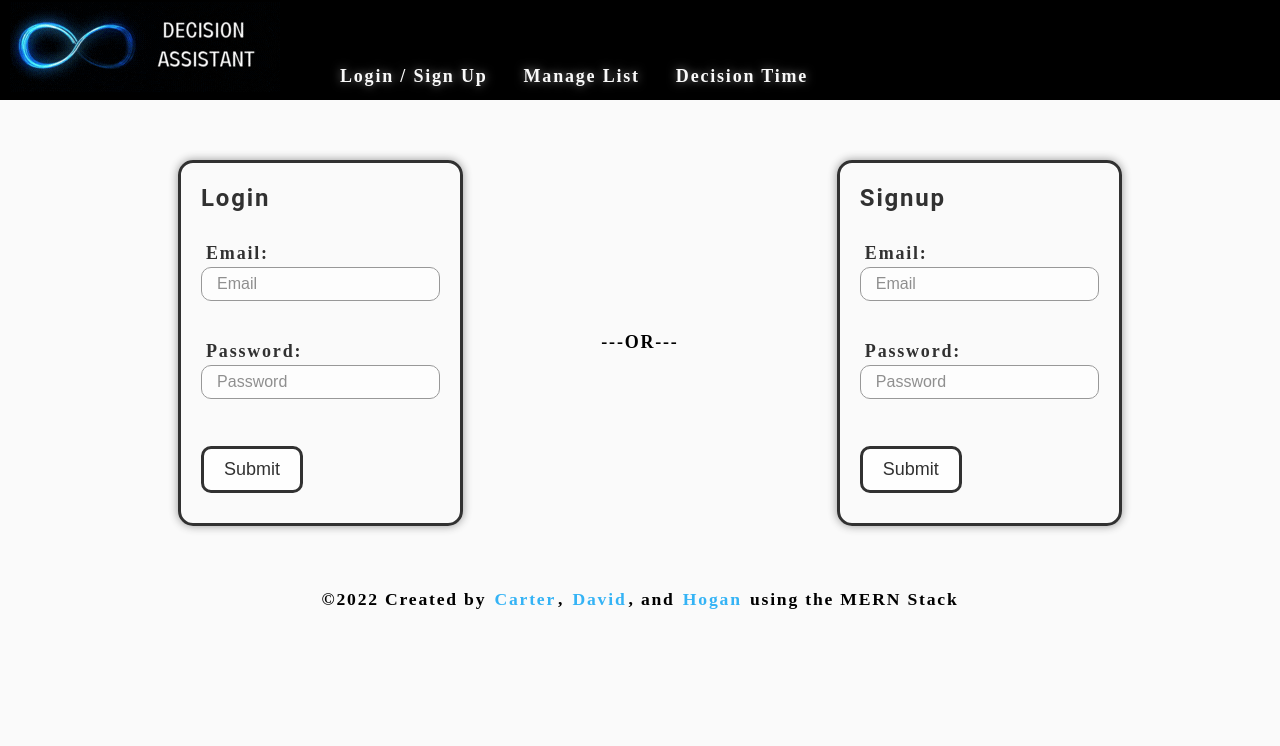
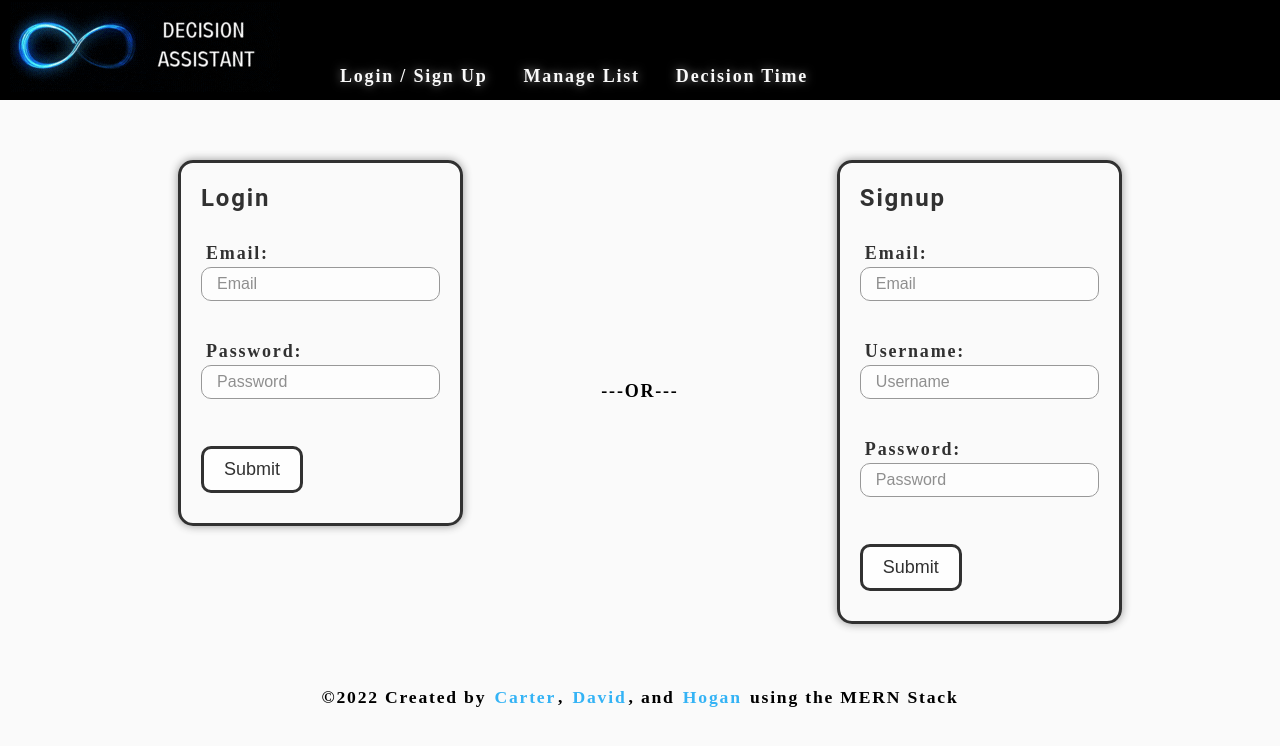
Before and after one commit to carterwsheppard/decision-assistant, a React (Create React App) app in the folder client/: page / in a window 1280 px wide. Shown: the top 746 px of the page. Built offline with nearby package versions, Linux system fonts and the light colour scheme.

Commit message:
finished signup functionality

```diff
--- a/client/src/components/LoginSignUpPortal/index.js
+++ b/client/src/components/LoginSignUpPortal/index.js
@@ -1,11 +1,12 @@
 import React, { useState } from "react";
 import { useMutation } from '@apollo/client'
-import { MUTATION_LOGIN } from '../../utils/mutations'
+import { MUTATION_LOGIN, MUTATION_SIGNUP } from '../../utils/mutations'
 
 import Auth from '../../utils/auth'
 
 
 function Login() {
+    // LOGIN FORM ============================================================
     const [formState, setFormState] = useState({
         email: '',
         password: '',
@@ -43,6 +44,42 @@ function Login() {
             password: ''
         })
     }
+    // =========================================================================
+
+    // SIGNUP FORM =============================================================
+    const [signupState, setSignupState] = useState({
+        username: '',
+        email: '',
+        password: ''
+    })
+
+    const [addUser, { error: signupError }] = useMutation(MUTATION_SIGNUP)
+
+    const handleSignupChange = (event) => {
+        const { name, value } = event.target
+
+        setSignupState({
+            ...signupState,
+            [name]: value
+        })
+    }
+
+    const handleFormSignup = async (event) => {
+        event.preventDefault()
+
+        console.log(signupState)
+        try {
+            const { data } = await addUser({
+                variables: { ...signupState }
+            })
+            console.log(data)
+            Auth.login(data.addUser.token)
+        }
+        catch (e) {
+            console.error(e)
+        }
+    }
+    // =========================================================================
 
     return (
         <div className="flex space-around">
@@ -86,23 +123,34 @@ function Login() {
             <div>
                 <form
                     className="flex contact-form"
-                    id="loginForm"
-                    //onSubmit={handleFormLogin}
+                    id="signupForm"
+                    onSubmit={handleFormSignup}
                 >
                     <h3 className="">Signup</h3>
                     <br></br>
-                    <div>
+
                     <label>Email:</label>
                     <input
                         className="form-input"
                         type="email"
                         placeholder="Email"
                         name="email"
-                            id="email"
-                            value={formState.email}
-                            //onChange={handleChange}
+                        id="signupEmail"
+                        value={signupState.email}
+                        onChange={handleSignupChange}
                     />
-                    </div>
+                    <br></br>
+
+                    <label>Username:</label>
+                    <input
+                        className="form-input"
+                        type="username"
+                        placeholder="Username"
+                        name="username"
+                        id="signupUsername"
+                        value={signupState.username}
+                        onChange={handleSignupChange}
+                    />
                     <br></br>
 
                     <label>Password:</label>
@@ -111,9 +159,9 @@ function Login() {
                         type="password"
                         placeholder="Password"
                         name="password"
-                        id="password"
-                        value={formState.password}
-                        //onChange={handleChange}
+                        id="signupPassword"
+                        value={signupState.password}
+                        onChange={handleSignupChange}
                     />
                     <br></br>
                     <button type="submit">Submit</button>
--- a/client/src/utils/mutations.js
+++ b/client/src/utils/mutations.js
@@ -49,3 +49,15 @@ export const MUTATION_DELETEALLDECISIONS = gql`
     }
   }
 `
+
+export const MUTATION_SIGNUP = gql`
+  mutation addUser($username: String!, $email: String!, $password: String!) {
+    addUser(username: $username, email: $email, password: $password) {
+      token
+      user {
+        _id
+        email
+        username
+      }
+    }
+}`
```
Also changed, not shown: 2 other files (tests, documents, lock files or other folders). Lines whose indentation alone changed are shown as unchanged.
